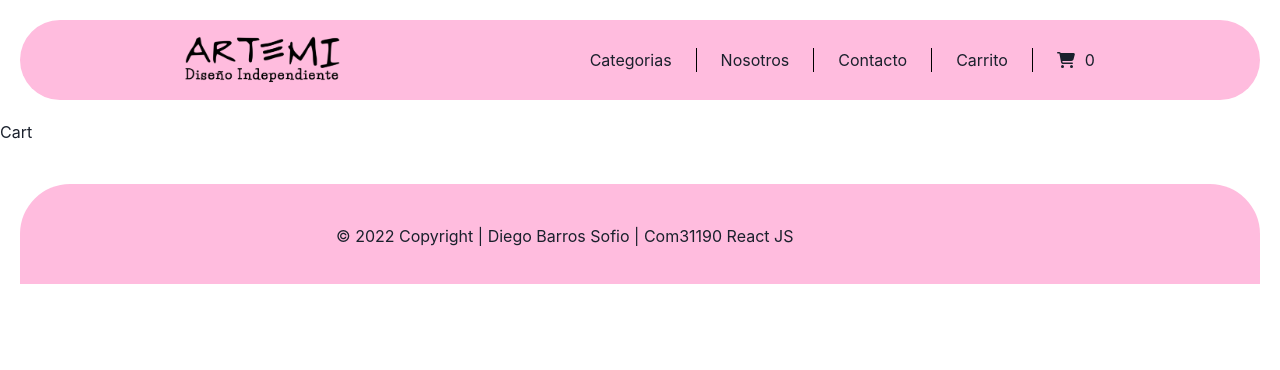
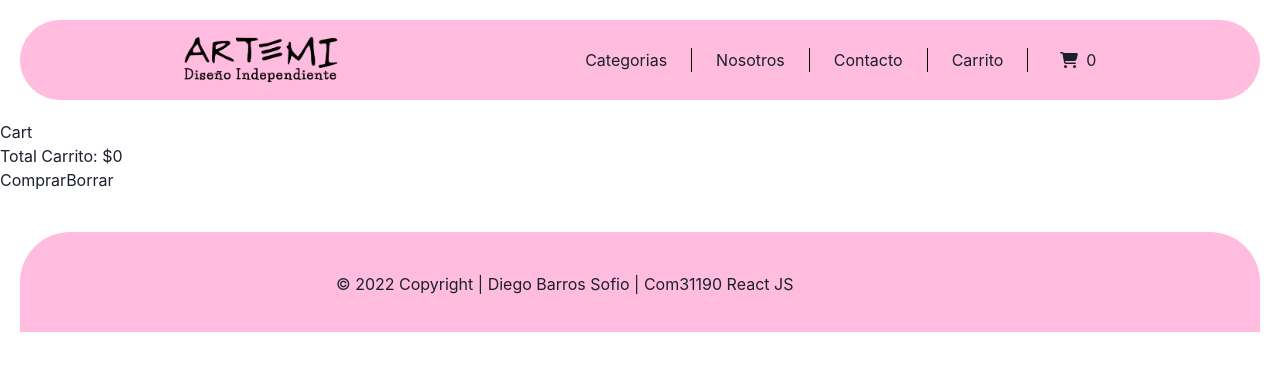
Before and after one commit to DevTuk/React-Js, a React (Create React App) app: page /cart in a window 1280 px wide. Shown: the top 370 px of the page. Built offline with nearby package versions, Linux system fonts and the light colour scheme.

Commit message:
realizamos suma del total en el carrito

```diff
--- a/src/App.js
+++ b/src/App.js
@@ -13,6 +13,7 @@ function App() {
       <CartContextProvider>
         <BrowserRouter>
           <Header />
+
           <Routes>
             <Route
               path='/'
--- a/src/Components/Cart/Cart.js
+++ b/src/Components/Cart/Cart.js
@@ -2,7 +2,9 @@ import { useContext } from 'react';
 import CartContext from '../../Context/CartContext';
 
 const Cart = () => {
-  const { cart } = useContext(CartContext);
+  const {cart, totalCart, removeItems } = useContext(CartContext);
+  const {item} = cart;
+
 
   return (
     <div>
@@ -14,6 +16,9 @@ const Cart = () => {
           </li>
         ))}
       </ul>
+      <h2>Total Carrito: {totalCart()}</h2>
+      <button> Comprar </button>
+      <button onClick={() => removeItems(item.id)}> Borrar </button>
     </div>
   );
 };
--- a/src/Components/CartWidget/CartWidget.js
+++ b/src/Components/CartWidget/CartWidget.js
@@ -1,19 +1,22 @@
-import { Box, Flex } from '@chakra-ui/react';
+import { Box, Flex, Text } from '@chakra-ui/react';
 import { FontAwesomeIcon } from '@fortawesome/react-fontawesome';
 import { faCartShopping } from '@fortawesome/free-solid-svg-icons';
 import { useContext } from 'react';
 import CartContext from '../../Context/CartContext';
 
 const Cartwidget = (props) => {
-  const { getQuantity } = useContext(CartContext);
+  const { getQuantity, totalCart } = useContext(CartContext);
   const cantidad = getQuantity(props.product);
   return (
     <>
-      <Flex>
-        <Box>
+      <Flex justifyContent='space-evenly'>
+        <Box mx={2}>
           <FontAwesomeIcon icon={faCartShopping} />
         </Box>
-        <Box ml='10px'>{cantidad}</Box>
+        <Box>
+          <Text textAlign='center'>{cantidad}</Text>
+        </Box>
+        {/* <Box ml='5px'>{totalCart()}</Box> */}
       </Flex>
     </>
   );
--- a/src/Components/ItemsDetail/ItemDetail.js
+++ b/src/Components/ItemsDetail/ItemDetail.js
@@ -22,7 +22,6 @@ import CartContext from '../../Context/CartContext';
 const ItemDetail = ({ id, stock, imagen, nombre, precio, descripcion }) => {
   const [cantidad, setCantidad] = useState(0); //en cantidad se almacena la cantidad de productos que se van a comprar, proveniente de ItemCount.
   const toast = useToast();
-
   const { addItem } = useContext(CartContext);
 
   const handleOnAdd = (cantidad) => {
--- a/src/Components/NavBar/NavBar.js
+++ b/src/Components/NavBar/NavBar.js
@@ -9,7 +9,6 @@ import {
   Menu,
   MenuDivider,
 } from '@chakra-ui/react';
-
 import Logo from '../Logo/logo.js';
 import Cartwidget from '../CartWidget/CartWidget';
 import { Link } from 'react-router-dom';
--- a/src/Context/CartContext.js
+++ b/src/Context/CartContext.js
@@ -4,7 +4,6 @@ const CartContext = createContext();
 
 export const CartContextProvider = ({ children }) => {
   const [cart, setCart] = useState([]);
-  console.log(cart);
 
   const addItem = (productToAdd) => {
     if (!isInCart(productToAdd.id)) {
@@ -21,23 +20,26 @@ export const CartContextProvider = ({ children }) => {
     return cart.find((product) => product.id === id);
   };
 
-  const removeItems = (e) => {
-    setCart([]);
+  const removeItems = (id) => {
+    const newCart = cart.filter((product) => product.id !== id);
+    setCart(newCart);
   };
 
-  const getQuantity = (getQuantity) => {
+  const getQuantity = () => {
     let acumulador = 0;
     cart.forEach((productToAdd) => {
       acumulador += productToAdd.cantidad;
     });
     return acumulador;
   };
+
   const totalCart = () => {
-    let total = 0;
-    cart.forEach((item) => {
-      const precio = Number(item.precio.replace('$', ''));
-      total = total + precio * item.cantidad;
+    let acumulador = 0;
+    cart.forEach((productToAdd) => {
+      const precio = Number(productToAdd.precio.replace('$', ''));
+      acumulador += precio * productToAdd.cantidad;
     });
+    return '$' + acumulador;
   };
 
   return (
```
